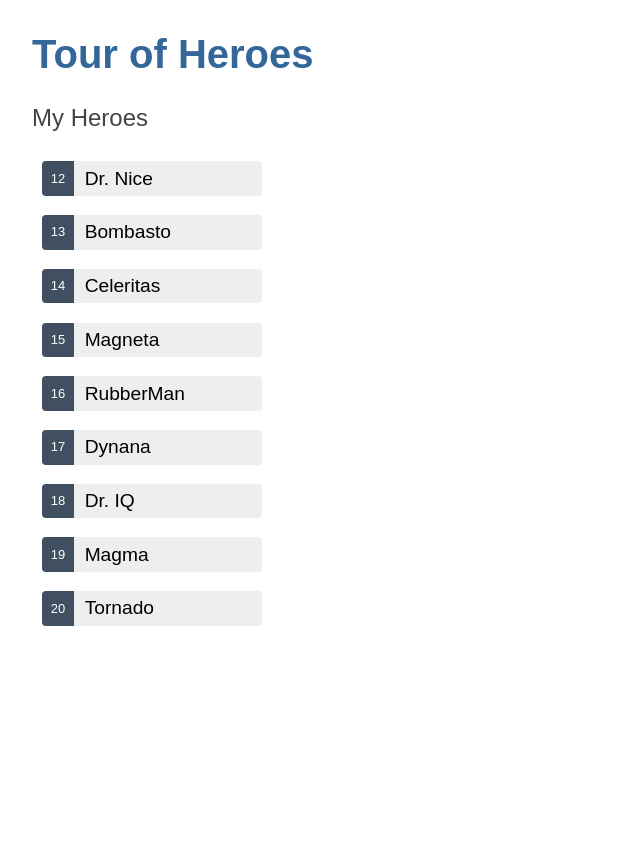
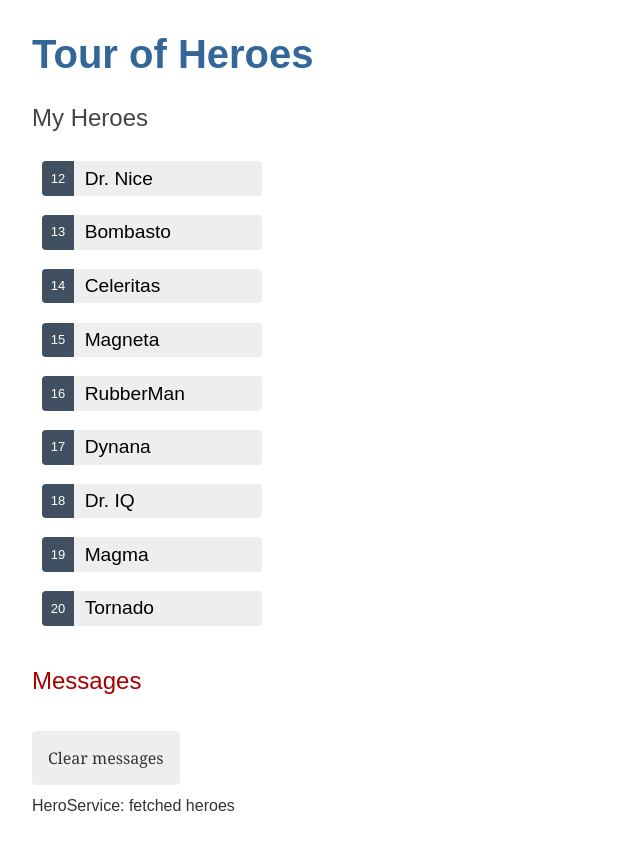
Before and after one commit to panbognot/web-dev-fukushuu, an Angular app in the folder Angular/tour-of-heroes/: page / in a window 1280 px wide. Shown: the whole page, without its empty margins (0-640 px from the left). Before the commit the page ends 800 px from the top, so only its background shows below. Built offline with nearby package versions, Linux system fonts and the light colour scheme.

Commit message:
Angular Tour of Heroes - Message Service implementation

```diff
--- a/Angular/tour-of-heroes/src/app/app.component.html
+++ b/Angular/tour-of-heroes/src/app/app.component.html
@@ -1,2 +1,3 @@
 <h1>{{title}}</h1>
 <app-heroes></app-heroes>
+<app-messages></app-messages>
--- a/Angular/tour-of-heroes/src/app/app.module.ts
+++ b/Angular/tour-of-heroes/src/app/app.module.ts
@@ -6,12 +6,14 @@
 import { AppComponent } from './app.component';
 import { HeroesComponent } from './heroes/heroes.component';
 import { HeroDetailComponent } from './hero-detail/hero-detail.component';
+import { MessagesComponent } from './messages/messages.component';
 
 @NgModule({
   declarations: [
     AppComponent,
     HeroesComponent,
-    HeroDetailComponent
+    HeroDetailComponent,
+    MessagesComponent
   ],
   imports: [
     BrowserModule,
--- a/Angular/tour-of-heroes/src/app/hero.service.ts
+++ b/Angular/tour-of-heroes/src/app/hero.service.ts
@@ -4,19 +4,20 @@
 import { Hero } from './hero';
 import { HEROES } from './mock-heroes';
 
+import { MessageService } from './message.service';
+
 @Injectable({
   providedIn: 'root'
 })
 export class HeroService {
 
-  constructor() { }
-
-  // getHeroes(): Hero[] {
-  //   return HEROES;
-  // }
+  constructor(
+    private messageService: MessageService
+  ) { }
 
   getHeroes(): Observable<Hero[]> {
     const heroes = of(HEROES);
+    this.messageService.add('HeroService: fetched heroes');
     return heroes;
   }
 
--- a/Angular/tour-of-heroes/src/app/heroes/heroes.component.ts
+++ b/Angular/tour-of-heroes/src/app/heroes/heroes.component.ts
@@ -1,32 +1,35 @@
-import { Component } from '@angular/core';
+import { Component, OnInit } from '@angular/core';
+
 import { Hero } from '../hero';
-
-import { HEROES } from '../mock-heroes';
-
 import { HeroService } from '../hero.service';
+import { MessageService } from '../message.service';
 
 @Component({
   selector: 'app-heroes',
   templateUrl: './heroes.component.html',
   styleUrls: ['./heroes.component.scss']
 })
-export class HeroesComponent {
+export class HeroesComponent implements OnInit {
+
+  selectedHero?: Hero;
   heroes: Hero[] = [];
-  selectedHero?: Hero;
 
-  constructor(private heroService: HeroService) {}
+  constructor(
+    private heroService: HeroService,
+    private messageService: MessageService
+  ) {}
 
   ngOnInit(): void {
     this.getHeroes();
   }
 
+  onSelect(hero: Hero): void {
+    this.selectedHero = hero;
+    this.messageService.add(`HeroesComponent: Selected hero id=${hero.id}`);
+  }
+
   getHeroes(): void {
-    // this.heroes = this.heroService.getHeroes();
     this.heroService.getHeroes()
         .subscribe(heroes => this.heroes = heroes);
   }
-
-  onSelect(hero: Hero): void {
-    this.selectedHero = hero;
-  }
 }
--- /dev/null
+++ b/Angular/tour-of-heroes/src/app/message.service.ts
@@ -0,0 +1,17 @@
+import { Injectable } from '@angular/core';
+
+@Injectable({
+  providedIn: 'root'
+})
+export class MessageService {
+  messages: string[] = [];
+
+  add(message: string) {
+    this.messages.push(message);
+  }
+
+  clear() {
+    this.messages = [];
+  }
+
+}
--- /dev/null
+++ b/Angular/tour-of-heroes/src/app/messages/messages.component.html
@@ -0,0 +1,12 @@
+<div *ngIf="messageService.messages.length">
+
+  <h2>Messages</h2>
+  <button type="button" class="clear"
+      (click)="messageService.clear()">
+    Clear messages
+  </button>
+  <div *ngFor="let message of messageService.messages">
+    {{message}}
+  </div>
+
+</div>
--- /dev/null
+++ b/Angular/tour-of-heroes/src/app/messages/messages.component.scss
@@ -0,0 +1,19 @@
+/* MessagesComponent's private CSS styles */
+h2 {
+  color: #A80000;
+  font-family: Arial, Helvetica, sans-serif;
+  font-weight: lighter;
+}
+
+.clear {
+  color: #333;
+  background-color: #eee;
+  margin-bottom: 12px;
+  padding: 1rem;
+  border-radius: 4px;
+  font-size: 1rem;
+}
+.clear:hover {
+  color: white;
+  background-color: #42545C;
+}
--- /dev/null
+++ b/Angular/tour-of-heroes/src/app/messages/messages.component.ts
@@ -0,0 +1,15 @@
+import { Component } from '@angular/core';
+import { MessageService } from '../message.service';
+
+@Component({
+  selector: 'app-messages',
+  templateUrl: './messages.component.html',
+  styleUrls: ['./messages.component.scss']
+})
+export class MessagesComponent {
+
+  constructor(
+    public messageService: MessageService
+  ) {}
+
+}
```
Also changed, not shown: 2 other files (tests, documents, lock files or other folders).
